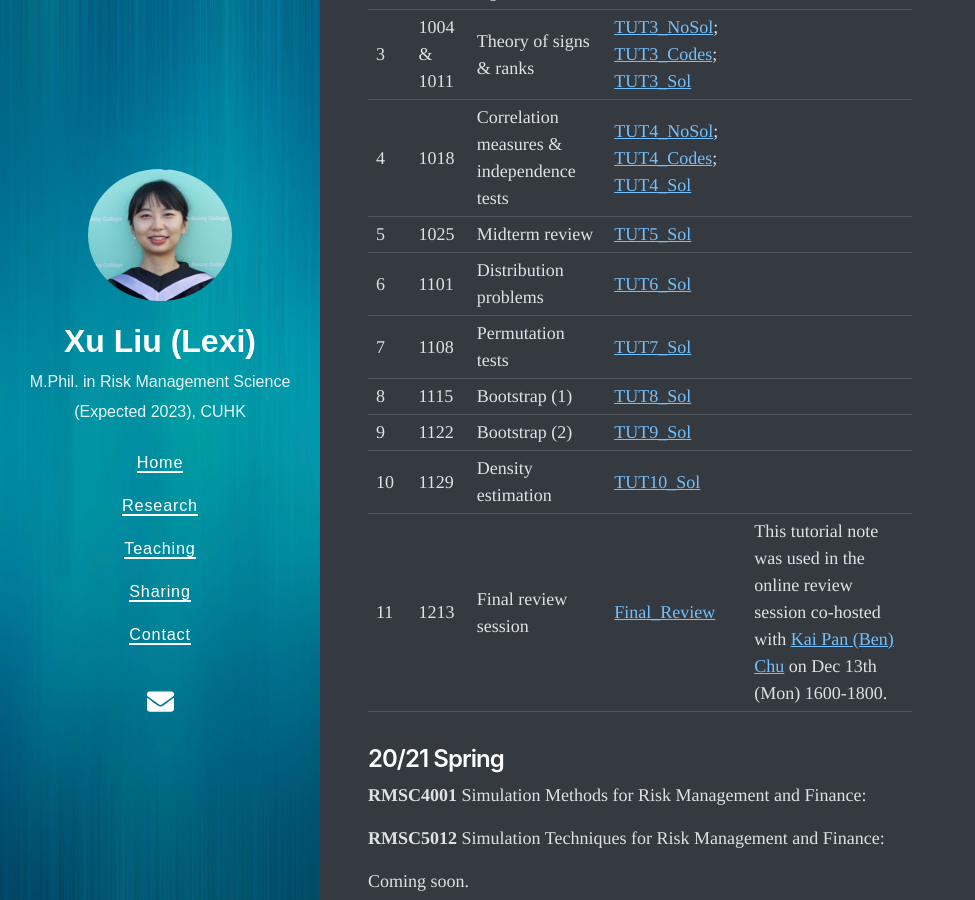
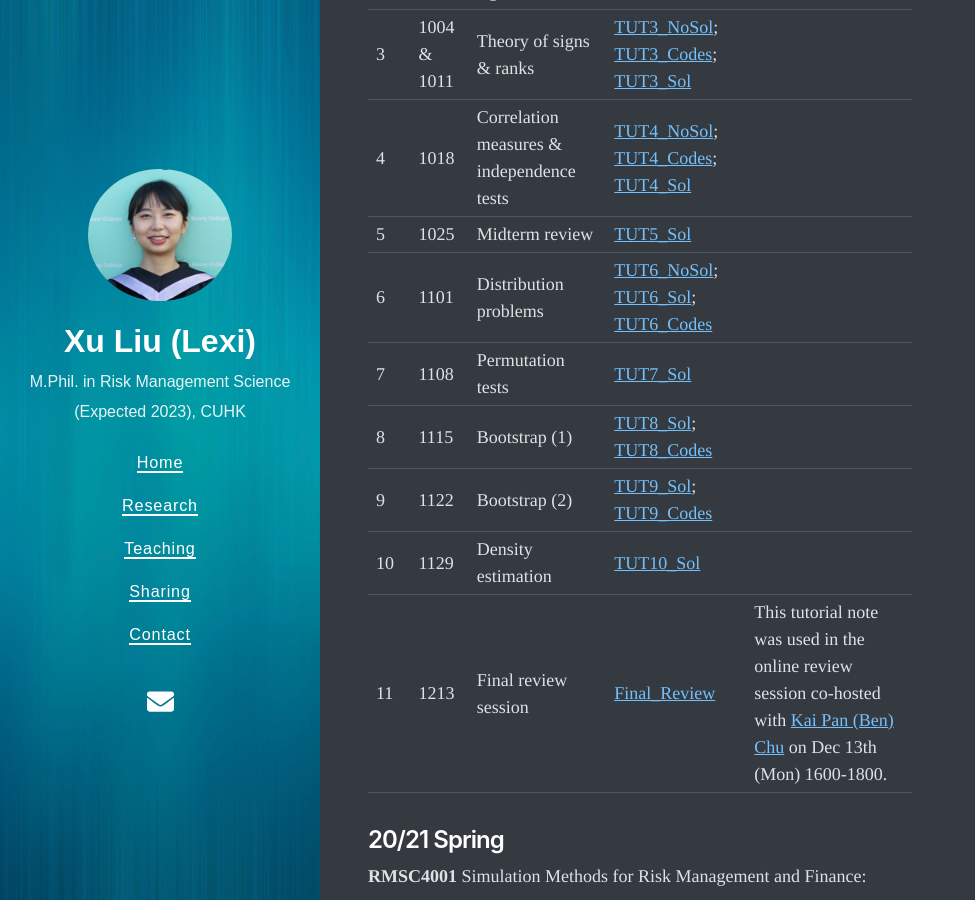
Before and after one commit to lexilxu/MyPage, a Jekyll site: the page built from teaching.md, in a window 1280 px wide and 900 px high, scrolled down 480 px. Shown: the whole window, without its empty margins (0-975 px from the left). Built offline with Jekyll 4.4.1, drawn with Linux system fonts in a browser that asks for light colours; nearby versions of some CDN libraries.

Commit message:
Update teaching.md

```diff
--- a/teaching.md
+++ b/teaching.md
@@ -14,17 +14,17 @@
 
 | No.| Date  | Topic | Link | Remark |
 | ------------- | ------------- | ------------- |  ------------- |  ------------- |
-| 1 | 0913 & 0920 | Review of basics | [TUT1_NoSol](https://mycuhk-my.sharepoint.com/:b:/r/personal/1155091975_link_cuhk_edu_hk/Documents/S3005/Tutorial/TUT1_0913.pdf?csf=1&web=1&e=Pgk1Fw); [TUT1_Codes](https://mycuhk-my.sharepoint.com/:u:/r/personal/1155091975_link_cuhk_edu_hk/Documents/S3005/Tutorial/TUT1_0920.R?csf=1&web=1&e=I63nAp)|   |
-| 2  | 0927  | Principle of signs & ranks | [TUT2_NoSol](https://mycuhk-my.sharepoint.com/:b:/r/personal/1155091975_link_cuhk_edu_hk/Documents/S3005/Tutorial/TUT2_0927_NoSol.pdf?csf=1&web=1&e=N73zN0); [TUT2_Codes](https://mycuhk-my.sharepoint.com/:u:/r/personal/1155091975_link_cuhk_edu_hk/Documents/S3005/Tutorial/TUT2_0927.R?csf=1&web=1&e=OLH7Hf)|  |
-| 3  | 1004 & 1011  | Theory of signs & ranks | [TUT3_NoSol](https://mycuhk-my.sharepoint.com/:b:/r/personal/1155091975_link_cuhk_edu_hk/Documents/S3005/Tutorial/TUT3_1003_WithoutSol(Updated).pdf?csf=1&web=1&e=mrssoL); [TUT3_Codes](https://mycuhk-my.sharepoint.com/:u:/r/personal/1155091975_link_cuhk_edu_hk/Documents/S3005/Tutorial/TUT3_1003.R?csf=1&web=1&e=cbdlzG); [TUT3_Sol](https://mycuhk-my.sharepoint.com/:b:/r/personal/1155091975_link_cuhk_edu_hk/Documents/S3005/Tutorial/TUT3_Sol.pdf?csf=1&web=1&e=LSpqmC)| |
-| 4  | 1018  | Correlation measures & independence tests | [TUT4_NoSol](https://mycuhk-my.sharepoint.com/:b:/r/personal/1155091975_link_cuhk_edu_hk/Documents/S3005/Tutorial/TUT4_1018_NoSol.pdf?csf=1&web=1&e=3BjyiI); [TUT4_Codes](https://mycuhk-my.sharepoint.com/:u:/r/personal/1155091975_link_cuhk_edu_hk/Documents/S3005/Tutorial/1018_codes.R?csf=1&web=1&e=Sz3sEU); [TUT4_Sol](https://mycuhk-my.sharepoint.com/:b:/r/personal/1155091975_link_cuhk_edu_hk/Documents/S3005/Tutorial/1018.pdf?csf=1&web=1&e=zK4DBH)|  |
-| 5  | 1025  | Midterm review | [TUT5_Sol](https://mycuhk-my.sharepoint.com/:b:/r/personal/1155091975_link_cuhk_edu_hk/Documents/S3005/Tutorial/1025.pdf?csf=1&web=1&e=Rvk8Pt) |  |
-| 6  | 1101 | Distribution problems | [TUT6_Sol](https://mycuhk-my.sharepoint.com/:b:/r/personal/1155091975_link_cuhk_edu_hk/Documents/S3005/Tutorial/1101.pdf?csf=1&web=1&e=dqAa8P) | |
-| 7  | 1108 | Permutation tests | [TUT7_Sol](https://mycuhk-my.sharepoint.com/:b:/r/personal/1155091975_link_cuhk_edu_hk/Documents/S3005/Tutorial/1108.pdf?csf=1&web=1&e=wkXByc) | |
-| 8  | 1115 | Bootstrap (1) | [TUT8_Sol](https://mycuhk-my.sharepoint.com/:b:/r/personal/1155091975_link_cuhk_edu_hk/Documents/S3005/Tutorial/1115.pdf?csf=1&web=1&e=FvZYwT)  |   |
-| 9 | 1122 | Bootstrap (2) | [TUT9_Sol](https://mycuhk-my.sharepoint.com/:b:/r/personal/1155091975_link_cuhk_edu_hk/Documents/S3005/Tutorial/1122.pdf?csf=1&web=1&e=h3t4nq)|   |
-| 10  | 1129 | Density estimation | [TUT10_Sol](https://mycuhk-my.sharepoint.com/:b:/r/personal/1155091975_link_cuhk_edu_hk/Documents/S3005/Tutorial/1129.pdf?csf=1&web=1&e=KiaYjE) |  |
-| 11 | 1213 | Final review session | [Final_Review](https://mycuhk-my.sharepoint.com/:b:/r/personal/1155091975_link_cuhk_edu_hk/Documents/S3005/Tutorial/FinalReview.pdf?csf=1&web=1&e=2FXZdo) | This tutorial note was used in the online review session co-hosted with [Kai Pan (Ben) Chu](https://sites.google.com/view/kpchu) on Dec 13th (Mon) 1600-1800.|
+| 1 | 0913 & 0920 | Review of basics | [TUT1_NoSol](https://drive.google.com/file/d/1n9u9aEY5hviSvEXIMva23g_VoZgpZLdn/view?usp=sharing); [TUT1_Codes](https://drive.google.com/file/d/1xYP6cKVdOpllpY7r4RJM6vhfc_jsz7dK/view?usp=sharing)|   |
+| 2  | 0927  | Principle of signs & ranks | [TUT2_NoSol](https://drive.google.com/file/d/1NUbrjC65h1GHnDMhp-vY0fAboIjtD-iD/view?usp=sharing); [TUT2_Codes](https://drive.google.com/file/d/1VWf-MZHXr7NLj50dOWMkVHjmmk2Zb9hU/view?usp=sharing)|  |
+| 3  | 1004 & 1011  | Theory of signs & ranks | [TUT3_NoSol](https://drive.google.com/file/d/17VENxzWecOF1sYI9KmGN12qpOu9Spv3Z/view?usp=sharing); [TUT3_Codes](https://drive.google.com/file/d/1M98F43l-N57GqFcPj8o4W4Zhpk5oaDvS/view?usp=sharing); [TUT3_Sol](https://drive.google.com/file/d/1rNVHlwk9QU12fHoEE5JTd1-h9xlzB5_5/view?usp=sharing)| |
+| 4  | 1018  | Correlation measures & independence tests | [TUT4_NoSol](https://drive.google.com/file/d/1MRYkMV4Q_7fzwLscxxOq3E4RdV_z-Jn9/view?usp=sharing); [TUT4_Codes](https://drive.google.com/file/d/1ClDS4aT-ytGDXoDqCPTpJW5OpkZVFuvO/view?usp=sharing); [TUT4_Sol](https://drive.google.com/file/d/1LOKYtkIPBcyeuGYkDNjDB0cplo3Ud0G1/view?usp=sharing)|  |
+| 5  | 1025  | Midterm review | [TUT5_Sol](https://drive.google.com/file/d/1znokzJoHOPzvNszJuwtXkQQto0Qht4F9/view?usp=sharing) |  |
+| 6  | 1101 | Distribution problems | [TUT6_NoSol](https://drive.google.com/file/d/1bg5FgZBPHG_fJ7eZmoCywvlTTX5CwF9v/view?usp=sharing); [TUT6_Sol](https://drive.google.com/file/d/1jwtjqVa3i2YUfQproe5GPO7cm7_ynfkM/view?usp=sharing); [TUT6_Codes](https://drive.google.com/file/d/1GhxAgP34wvbDb3u0LQUhAU7w5fY7nz61/view?usp=sharing) | |
+| 7  | 1108 | Permutation tests | [TUT7_Sol](https://drive.google.com/file/d/1mYOVpf0sQDXU563gMPM_Xiq01m16vj4l/view?usp=sharing) | |
+| 8  | 1115 | Bootstrap (1) | [TUT8_Sol](https://drive.google.com/file/d/1n6QBcGeDSxA5o1d2Dh2wsXwrkm9DlWXQ/view?usp=sharing); [TUT8_Codes](https://drive.google.com/file/d/1hYaSuaodZq06fV1_Y_lSHtxF5TOg2_lb/view?usp=sharing)  |   |
+| 9 | 1122 | Bootstrap (2) | [TUT9_Sol](https://drive.google.com/file/d/1RehSXIBWicb2LRZbATCDxCHYN_cFraCk/view?usp=sharing); [TUT9_Codes](https://drive.google.com/file/d/13g3a9iC8vxalgw3joJBQ06QcFIDZrmSt/view?usp=sharing)|   |
+| 10  | 1129 | Density estimation | [TUT10_Sol](https://drive.google.com/file/d/1bw12a9hBUbSnIEK-5wakGEN2yViexNhB/view?usp=sharing) |  |
+| 11 | 1213 | Final review session | [Final_Review](https://drive.google.com/file/d/1DuriqBJeu5W4l8C30MLpQ8sPSVsR2Gm4/view?usp=sharing) | This tutorial note was used in the online review session co-hosted with [Kai Pan (Ben) Chu](https://sites.google.com/view/kpchu) on Dec 13th (Mon) 1600-1800.|
 
 ## 20/21 Spring
 
```
